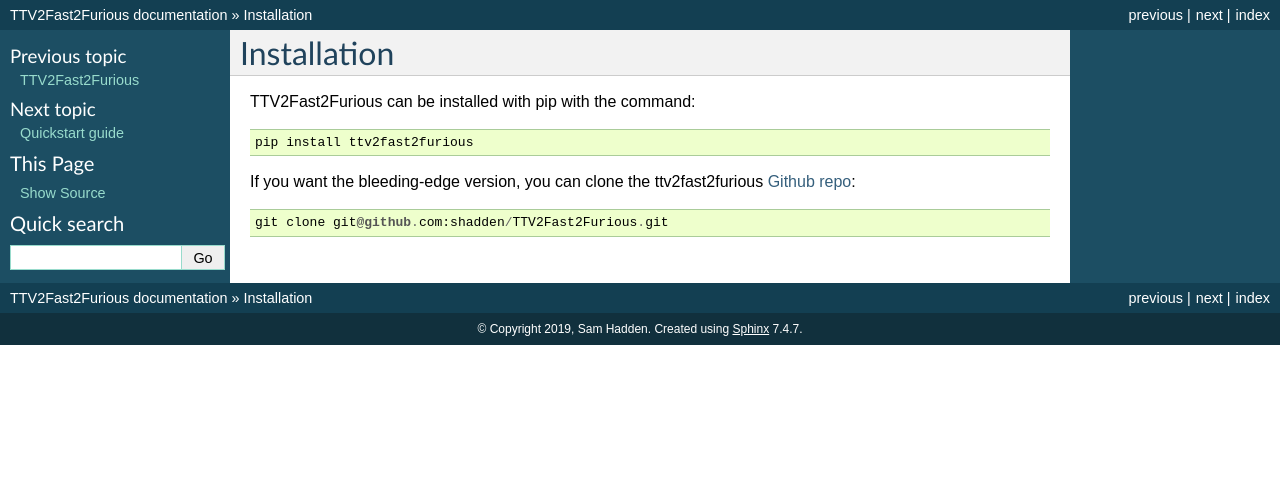
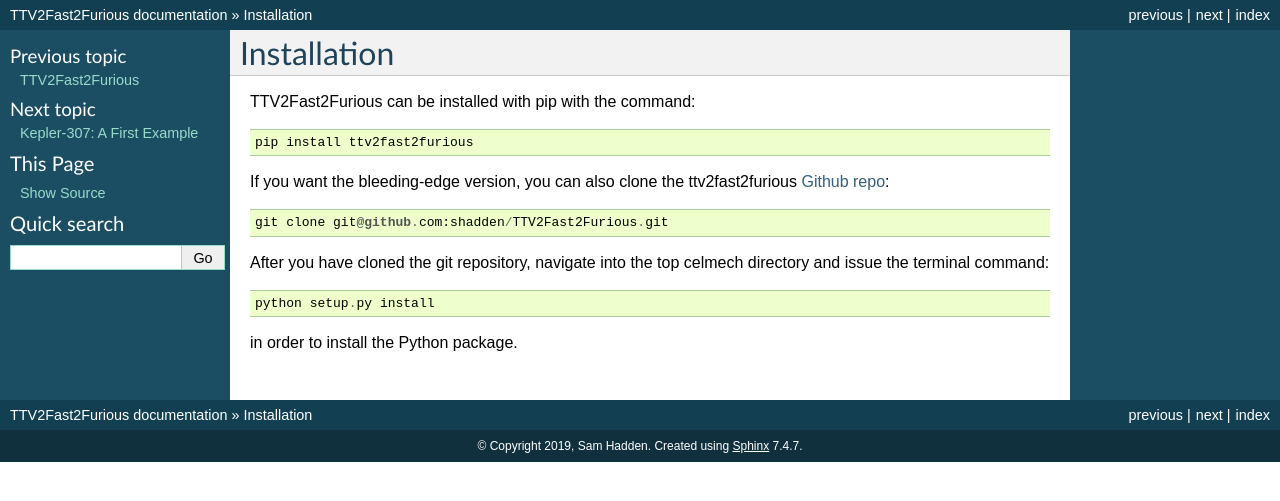
Before and after one commit to shadden/TTV2Fast2Furious, a Sphinx documentation site: the page built from docs/installation.rst, in a window 1280 px wide. Shown: the top 501 px of the page. Built offline with Sphinx 7.4.7, drawn with Linux system fonts in a browser that asks for light colours.

Commit message:
updating docs

```diff
--- a/docs/installation.rst
+++ b/docs/installation.rst
@@ -5,6 +5,12 @@
 
     pip install ttv2fast2furious
 
-If you want the bleeding-edge version, you can clone the ttv2fast2furious `Github repo <https://github.com/shadden/TTV2Fast2Furious>`_::
+If you want the bleeding-edge version, you can also clone the ttv2fast2furious `Github repo <https://github.com/shadden/TTV2Fast2Furious>`_::
 
     git clone git@github.com:shadden/TTV2Fast2Furious.git
+
+After you have cloned the git repository, navigate into the top celmech directory and issue the terminal command::
+
+        python setup.py install
+
+in order to install the Python package.
```
Also changed, not shown: docs/quickstart.rst (+25 -3 lines).
